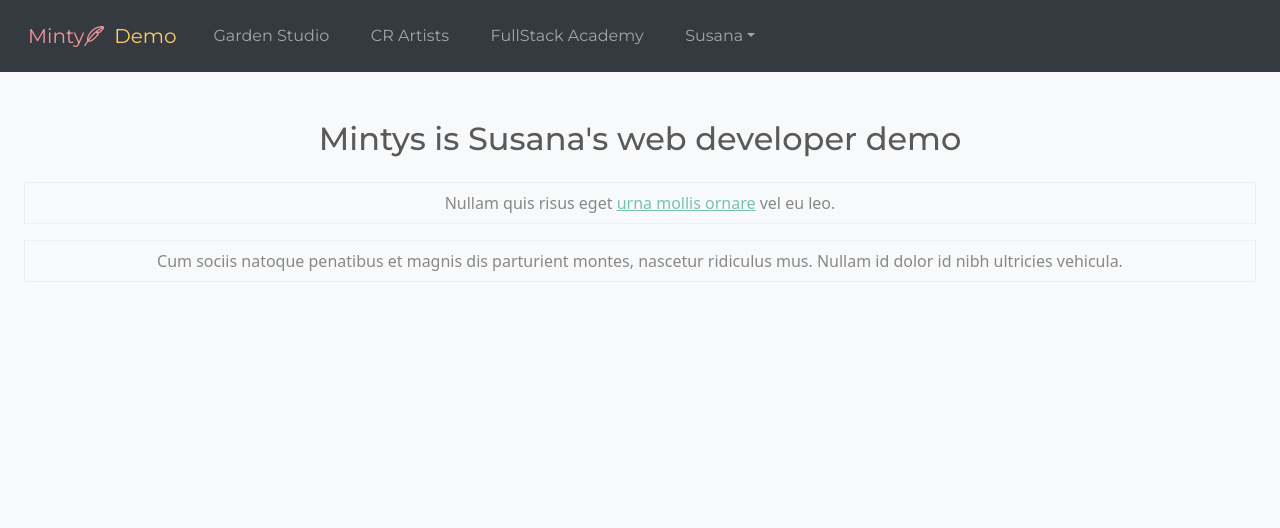
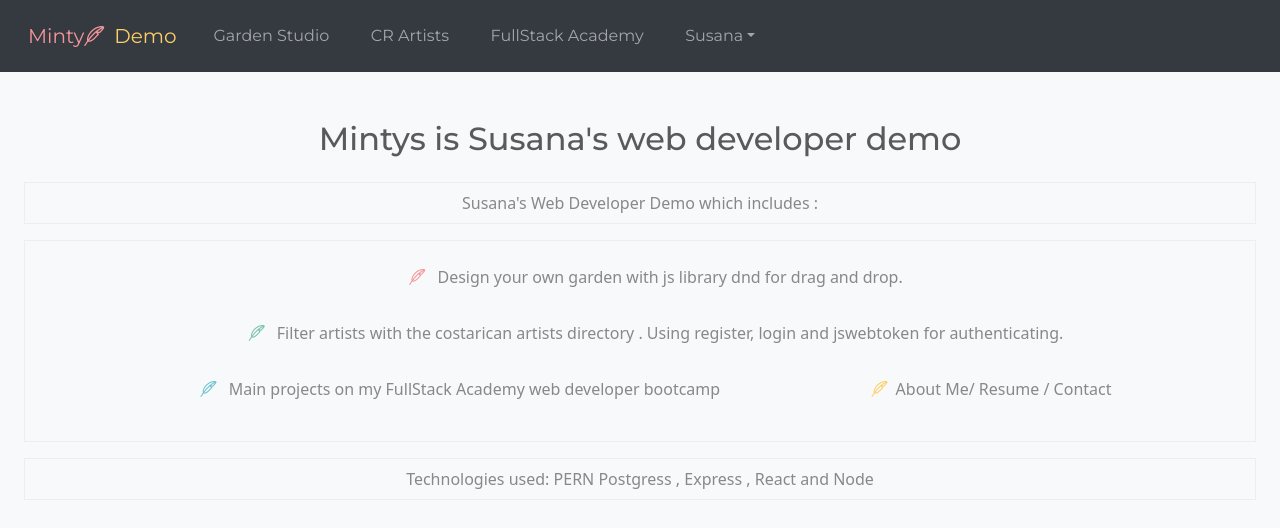
Before and after one commit to SukianCR/Minty, a React (Vite) app: page / in a window 1280 px wide. Shown: the top 528 px of the page. Built offline with nearby package versions, Linux system fonts and the light colour scheme.

Commit message:
landing page working

```diff
--- a/src/components/home/Home.jsx
+++ b/src/components/home/Home.jsx
@@ -10,12 +10,35 @@ export default function Home() {
       <h2>Mintys is Susana's web developer demo </h2>
 
       <div className="p-2 bg-light border">
-        {" "}
-        Nullam quis risus eget <a href="#">urna mollis ornare</a> vel eu leo.
+        Susana's Web Developer Demo which includes :
       </div>
       <div className="p-2 bg-light border ">
-        Cum sociis natoque penatibus et magnis dis parturient montes, nascetur
-        ridiculus mus. Nullam id dolor id nibh ultricies vehicula.
+        <ul className="home">
+          <li>
+            {" "}
+            <i className="bi bi-feather pr-05 text-secondary"></i> Design your
+            own garden with js library dnd for drag and drop.
+          </li>
+          <li>
+            {" "}
+            <i className="bi bi-feather pr-05 text-primary"></i> Filter artists
+            with the costarican artists directory . Using register, login and
+            jswebtoken for authenticating.{" "}
+          </li>
+          <li>
+            {" "}
+            <i className="bi bi-feather pr-05 text-info"></i> Main projects on
+            my FullStack Academy web developer bootcamp{" "}
+          </li>
+          <li>
+            {" "}
+            <i className="bi bi-feather pr-05 text-warning "></i>About Me/
+            Resume / Contact
+          </li>
+        </ul>
+      </div>
+      <div className="p-2 bg-light border ">
+        Technologies used: PERN Postgress , Express , React and Node
       </div>
     </div>
   );
--- a/src/index.css
+++ b/src/index.css
@@ -119,6 +119,20 @@
 /* .bi {
   color: pink !important;
 } */
+
+.home {
+  display: flex;
+  flex-direction: row;
+  /* flex-wrap: nowrap | wrap | wrap-reverse; */
+  flex-wrap: wrap;
+  justify-content: space-evenly;
+  align-items: center;
+}
+
+.home > li {
+  padding: 1em;
+  list-style: none;
+}
 .drop_position {
   margin: 1em;
   display: flex;
@@ -299,7 +313,7 @@ img {
   height: 900px;
 }
 
-@-webkit-keyframes glow {
+/* @-webkit-keyframes glow {
   from {
     text-shadow: 0 0 10px #fff, 0 0 20px #fff, 0 0 30px #e60073,
       0 0 40px #e60073, 0 0 50px #e60073, 0 0 60px #e60073, 0 0 70px #e60073;
@@ -309,7 +323,7 @@ img {
     text-shadow: 0 0 20px #fff, 0 0 30px #ff4da6, 0 0 40px #ff4da6,
       0 0 50px #ff4da6, 0 0 60px #ff4da6, 0 0 70px #ff4da6, 0 0 80px #ff4da6;
   }
-}
+} */
 
 .shadow {
   box-shadow: rgba(255, 255, 255, 0.1) 0px 1px 1px 0px inset,
```
